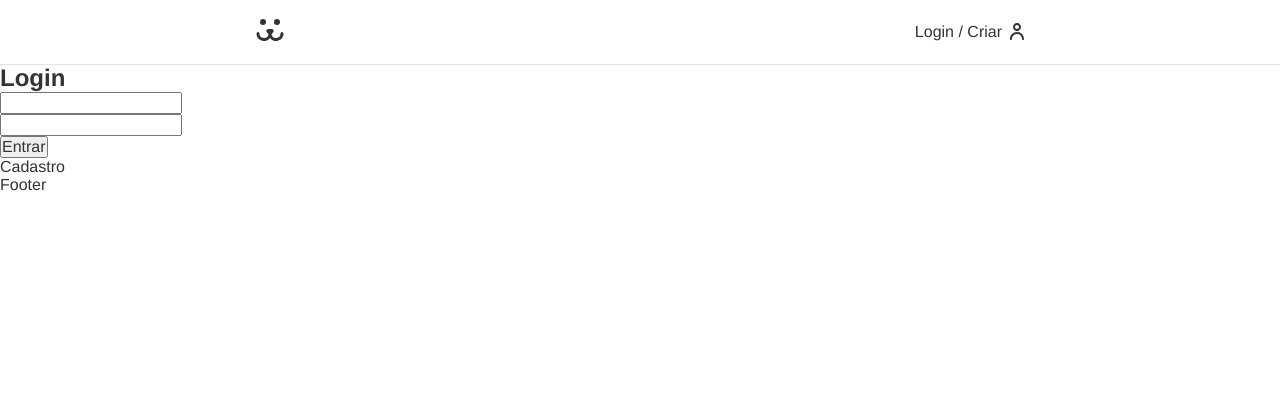
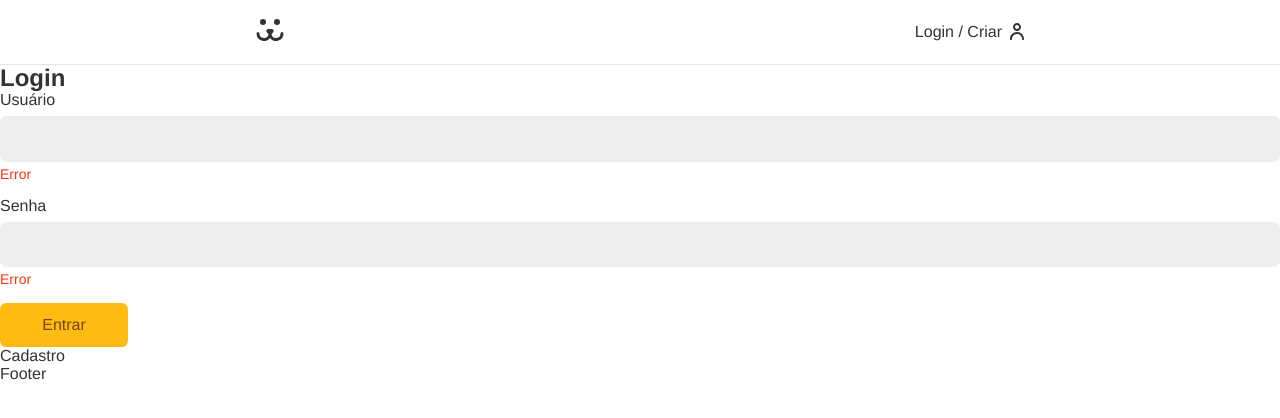
Before and after one commit to samuellsantos/Dogs-SocialMedia, a React (Vite) app: page /login in a window 1280 px wide. Shown: the top 418 px of the page. Built offline with nearby package versions, Linux system fonts and the light colour scheme.

Commit message:
Criando componentes parainput e button, e estilizando formulario

```diff
--- /dev/null
+++ b/src/Components/Form/Button/Button.jsx
@@ -0,0 +1,10 @@
+import React from 'react';
+import styles from './Button.module.css';
+
+export const Button = ({ children, ...props }) => {
+  return (
+    <button className={styles.button} {...props}>
+      {children}
+    </button>
+  );
+};
--- /dev/null
+++ b/src/Components/Form/Button/Button.module.css
@@ -0,0 +1,25 @@
+.button {
+  font-size: 1rem;
+  font-family: var(--type-first);
+  cursor: pointer;
+  border: none;
+  border-radius: .4rem;
+  background: #fb1;
+  color: #764701;
+  min-width: 8rem;
+  padding: .8rem 1.2rem;
+  box-sizing: border-box;
+  transition: .1s;
+}
+
+
+.button:hover,
+.button:focus {
+  outline: none;
+  box-shadow: 0 0 0 3px #fea, 0 0 0 4px #fb1;
+}
+
+.button:disabled {
+  opacity: .5;
+  cursor: wait;
+}
--- /dev/null
+++ b/src/Components/Form/Input/Input.jsx
@@ -0,0 +1,14 @@
+import React from 'react';
+import styles from './Input.module.css';
+
+export const Input = ({ label, type, name }) => {
+  return (
+    <div className={styles.wrapper}>
+      <label htmlFor={name} className={styles.label}>
+        {label}
+      </label>
+      <input type={type} className={styles.input} id={name} name={name} />
+      <p className={styles.error}>Error</p>
+    </div>
+  );
+};
--- /dev/null
+++ b/src/Components/Form/Input/Input.module.css
@@ -0,0 +1,35 @@
+.wrapper {
+  margin-bottom: 1rem;
+}
+
+.input {
+  border: 1px solid #eee;
+  display: block;
+  width: 100%;
+  font-size: 1rem;
+  padding: .8rem;
+  border-radius: .4rem;
+ background: #eee;
+ transition: .2s;
+}
+
+.input:focus,
+.input:hover {
+  outline: none;
+  border-color: #fb1;
+  background: #fff;
+  box-shadow: 0 0 0 3px #fea;
+}
+
+.label {
+  display: block;
+  font-size: 1rem;
+  line-height: 1;
+  padding-bottom: .5rem;
+}
+
+.error {
+  color: #f31;
+  font-size: .875rem;
+  margin-top: .25rem;
+}
--- a/src/Components/Login/LoginForm.jsx
+++ b/src/Components/Login/LoginForm.jsx
@@ -1,5 +1,7 @@
 import React from 'react';
 import { Link } from 'react-router-dom';
+import { Button } from '../Form/Button/Button';
+import { Input } from '../Form/Input/Input';
 
 export const LoginForm = () => {
   const [username, setUsername] = React.useState('');
@@ -26,18 +28,10 @@ export const LoginForm = () => {
     <section>
       <h1>Login</h1>
       <form action="" onSubmit={handleSubmit}>
-        <input
-          type="text"
-          value={username}
-          onChange={({ target }) => setUsername(target.value)}
-        />
+        <Input label="Usuário" id="usuario" type="text" name="username" />
+        <Input label="Senha" id="senha" type="password" name="password" />
 
-        <input
-          type="password"
-          value={password}
-          onChange={({ target }) => setPassword(target.value)}
-        />
-        <button>Entrar</button>
+        <Button>Entrar</Button>
       </form>
       <Link to="/login/criar">Cadastro</Link>
     </section>
```
